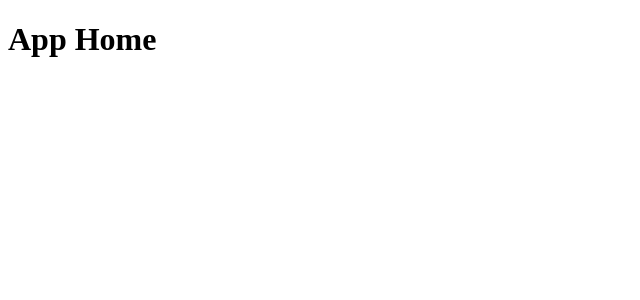
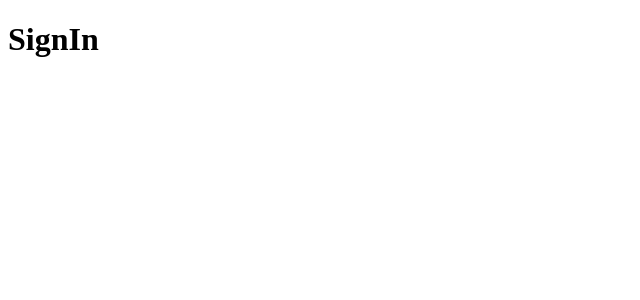
Before and after one commit to vitalves/gobarber-web, a React (Create React App) app: page / in a window 1280 px wide. Shown: the top 300 px of the page, without its empty margins (0-640 px from the left). Built offline with nearby package versions, Linux system fonts and the light colour scheme.

Commit message:
Configuradas as rotas

```diff
--- a/src/App.js
+++ b/src/App.js
@@ -1,7 +1,15 @@
 import React from 'react';
+import { Router } from 'react-router-dom';
 
-// import { Container } from './styles';
+import Routes from './routes';
+import history from './services/history';
 
-export default function App() {
-  return <h1>App Home</h1>;
+function App() {
+  return (
+    <Router history={history}>
+      <Routes />
+    </Router>
+  );
 }
+
+export default App;
--- a/src/routes/index.js
+++ b/src/routes/index.js
@@ -0,0 +1,21 @@
+import React from 'react';
+import { Switch, Route } from 'react-router-dom';
+
+/* TODAS AS PÁGINAS: */
+import SignIn from '../pages/SignIn';
+import SignUp from '../pages/SignUp';
+// página que exigem autenticação:
+import Dashboard from '../pages/Dashboard';
+import Profile from '../pages/Profile';
+
+export default function Routes() {
+  return (
+    <Switch>
+      <Route path="/" exact component={SignIn} />
+      <Route path="/register" component={SignUp} />
+
+      <Route path="/dashboard" component={Dashboard} />
+      <Route path="/profile" component={Profile} />
+    </Switch>
+  );
+}
--- a/src/services/history.js
+++ b/src/services/history.js
@@ -0,0 +1,5 @@
+import { createBrowserHistory } from 'history';
+
+const history = createBrowserHistory();
+
+export default history;
```
